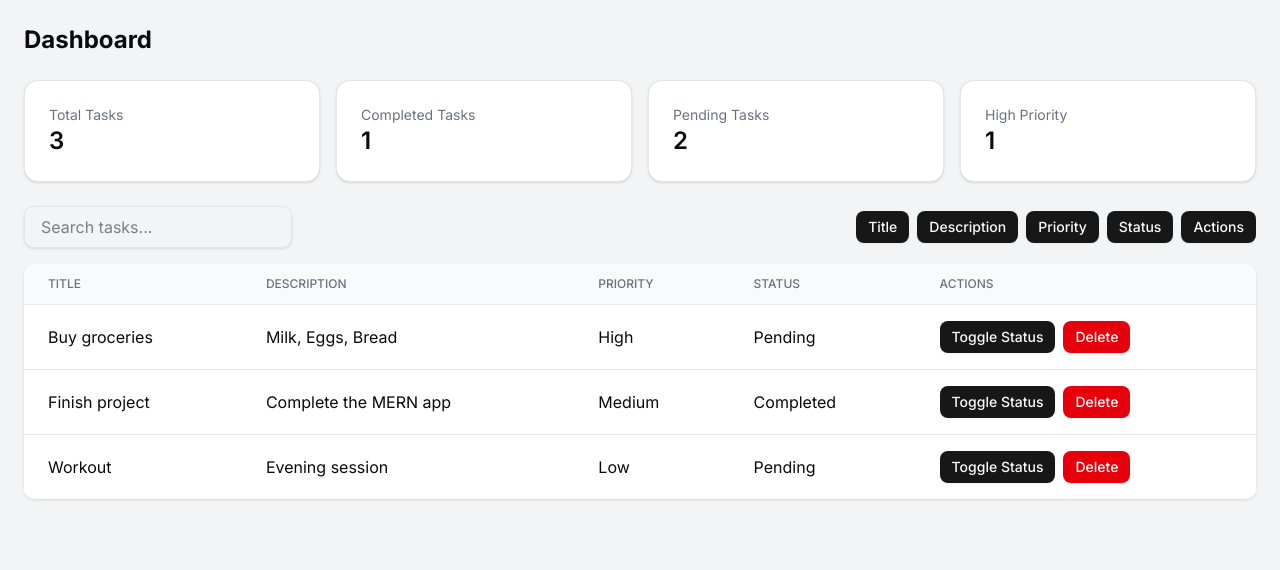
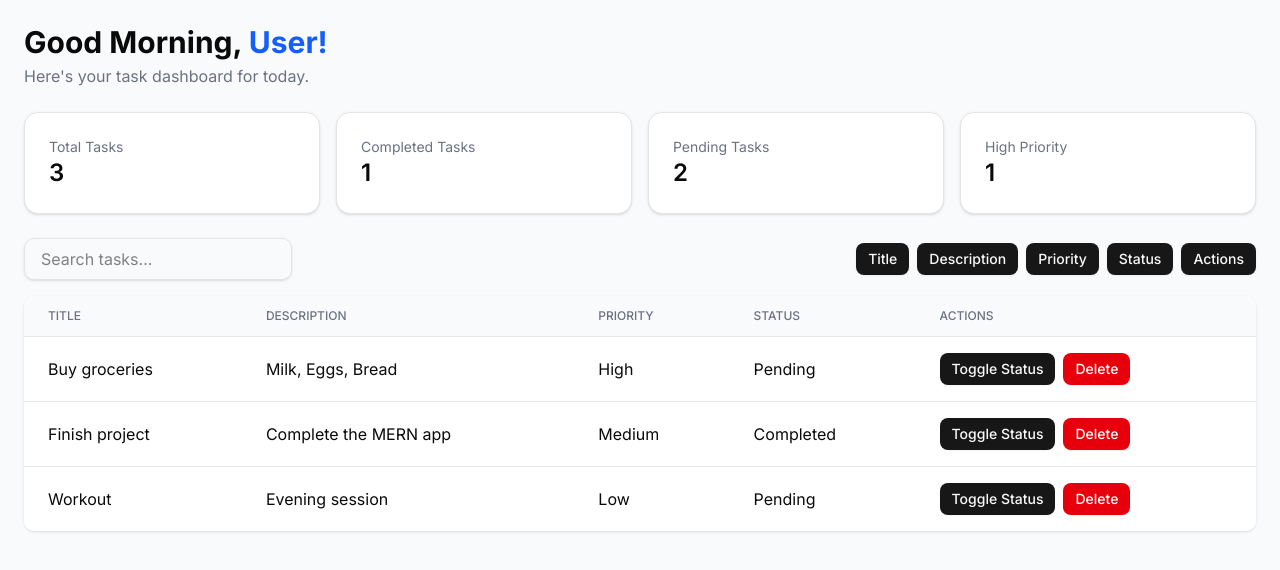
Before and after one commit to mayur-huptechweb/to-do-app, a React (Vite) app in the folder frontend/: page / in a window 1280 px wide. Shown: the top 570 px of the page. Built offline with nearby package versions, Linux system fonts and the light colour scheme.

Commit message:
separate app in components

```diff
--- /dev/null
+++ b/frontend/src/components/SearchAndColumnToggle.jsx
@@ -0,0 +1,34 @@
+import { Button } from "@/components/ui/button";
+
+const SearchAndColumnToggle = ({ search, setSearch, visibleColumns, setVisibleColumns }) => {
+  return (
+    <div className="flex flex-col md:flex-row md:items-center md:justify-between mb-4">
+      <input
+        type="text"
+        placeholder="Search tasks..."
+        value={search}
+        onChange={(e) => setSearch(e.target.value)}
+        className="px-4 py-2 border rounded-lg shadow-sm focus:ring-2 focus:ring-blue-500 mb-2 md:mb-0"
+      />
+      <div className="flex space-x-2">
+        {Object.keys(visibleColumns).map((col) => (
+          <Button
+            key={col}
+            size="sm"
+            variant={visibleColumns[col] ? "default" : "outline"}
+            onClick={() =>
+              setVisibleColumns({
+                ...visibleColumns,
+                [col]: !visibleColumns[col],
+              })
+            }
+          >
+            {col.charAt(0).toUpperCase() + col.slice(1)}
+          </Button>
+        ))}
+      </div>
+    </div>
+  );
+};
+
+export default SearchAndColumnToggle;
--- /dev/null
+++ b/frontend/src/components/StatsCards.jsx
@@ -0,0 +1,18 @@
+import { Card, CardContent } from "@/components/ui/card";
+
+const StatsCards = ({ stats }) => {
+  return (
+    <div className="grid grid-cols-1 sm:grid-cols-2 lg:grid-cols-4 gap-4 mb-6">
+      {stats.map((stat) => (
+        <Card key={stat.label} className="bg-white shadow">
+          <CardContent>
+            <h2 className="text-sm text-gray-500">{stat.label}</h2>
+            <p className="text-2xl font-semibold">{stat.value}</p>
+          </CardContent>
+        </Card>
+      ))}
+    </div>
+  );
+};
+
+export default StatsCards;
--- /dev/null
+++ b/frontend/src/components/TasksTable.jsx
@@ -0,0 +1,38 @@
+import { Button } from "@/components/ui/button";
+
+const TasksTable = ({ tasks, visibleColumns, handleDelete, handleToggleStatus }) => {
+  return (
+    <div className="overflow-x-auto bg-white shadow rounded-lg">
+      <table className="min-w-full divide-y divide-gray-200">
+        <thead className="bg-gray-50">
+          <tr>
+            {visibleColumns.title && <th className="px-6 py-3 text-left text-xs font-medium text-gray-500 uppercase">Title</th>}
+            {visibleColumns.description && <th className="px-6 py-3 text-left text-xs font-medium text-gray-500 uppercase">Description</th>}
+            {visibleColumns.priority && <th className="px-6 py-3 text-left text-xs font-medium text-gray-500 uppercase">Priority</th>}
+            {visibleColumns.status && <th className="px-6 py-3 text-left text-xs font-medium text-gray-500 uppercase">Status</th>}
+            {visibleColumns.actions && <th className="px-6 py-3 text-left text-xs font-medium text-gray-500 uppercase">Actions</th>}
+          </tr>
+        </thead>
+        <tbody className="bg-white divide-y divide-gray-200">
+          {tasks.map((task) => (
+            <tr key={task.id}>
+              {visibleColumns.title && <td className="px-6 py-4">{task.title}</td>}
+              {visibleColumns.description && <td className="px-6 py-4">{task.description}</td>}
+              {visibleColumns.priority && <td className="px-6 py-4">{task.priority}</td>}
+              {visibleColumns.status && <td className="px-6 py-4">{task.status}</td>}
+              {visibleColumns.actions && (
+                <td className="px-6 py-4 space-x-2">
+                  <Button size="sm" onClick={() => handleToggleStatus(task.id)}>Toggle Status</Button>
+                  <Button size="sm" variant="destructive" onClick={() => handleDelete(task.id)}>Delete</Button>
+                </td>
+              )}
+            </tr>
+          ))}
+        </tbody>
+      </table>
+      {tasks.length === 0 && <p className="p-4 text-center text-gray-500">No tasks found.</p>}
+    </div>
+  );
+};
+
+export default TasksTable;
--- a/frontend/src/pages/App.jsx
+++ b/frontend/src/pages/App.jsx
@@ -1,205 +1,82 @@
 import { useState, useEffect } from "react";
-import { Card, CardHeader, CardTitle, CardContent } from "@/components/ui/card";
-import { Button } from "@/components/ui/button";
 import { toast } from "sonner";
+import StatsCards from "@/components/StatsCards";
+import SearchAndColumnToggle from "@/components/SearchAndColumnToggle";
+import TasksTable from "@/components/TasksTable";
 
-// Example tasks data (replace with API later)
+// Example tasks data
 const initialTasks = [
-  {
-    id: 1,
-    title: "Buy groceries",
-    description: "Milk, Eggs, Bread",
-    priority: "High",
-    status: "Pending",
-  },
-  {
-    id: 2,
-    title: "Finish project",
-    description: "Complete the MERN app",
-    priority: "Medium",
-    status: "Completed",
-  },
-  {
-    id: 3,
-    title: "Workout",
-    description: "Evening session",
-    priority: "Low",
-    status: "Pending",
-  },
+  { id: 1, title: "Buy groceries", description: "Milk, Eggs, Bread", priority: "High", status: "Pending" },
+  { id: 2, title: "Finish project", description: "Complete the MERN app", priority: "Medium", status: "Completed" },
+  { id: 3, title: "Workout", description: "Evening session", priority: "Low", status: "Pending" },
 ];
 
 function App() {
   const [tasks, setTasks] = useState(initialTasks);
   const [search, setSearch] = useState("");
-  const [visibleColumns, setVisibleColumns] = useState({
-    title: true,
-    description: true,
-    priority: true,
-    status: true,
-    actions: true,
-  });
+  const [visibleColumns, setVisibleColumns] = useState({ title: true, description: true, priority: true, status: true, actions: true });
+  const [greeting, setGreeting] = useState("");
 
   useEffect(() => {
     document.title = "Dashboard";
+
+    // Dynamic greeting based on time
+    const hour = new Date().getHours();
+    if (hour < 12) setGreeting("Good Morning");
+    else if (hour < 18) setGreeting("Good Afternoon");
+    else setGreeting("Good Evening");
   }, []);
 
-  // Filtered tasks based on search
   const filteredTasks = tasks.filter(
     (task) =>
       task.title.toLowerCase().includes(search.toLowerCase()) ||
       task.description.toLowerCase().includes(search.toLowerCase())
   );
 
-  // Stats calculation
-  const totalTasks = tasks.length;
-  const completedTasks = tasks.filter((t) => t.status === "Completed").length;
-  const pendingTasks = tasks.filter((t) => t.status === "Pending").length;
-  const highPriorityTasks = tasks.filter((t) => t.priority === "High").length;
+  const stats = [
+    { label: "Total Tasks", value: tasks.length },
+    { label: "Completed Tasks", value: tasks.filter(t => t.status === "Completed").length },
+    { label: "Pending Tasks", value: tasks.filter(t => t.status === "Pending").length },
+    { label: "High Priority", value: tasks.filter(t => t.priority === "High").length },
+  ];
 
-  // Action handlers
   const handleDelete = (id) => {
-    setTasks(tasks.filter((t) => t.id !== id));
+    setTasks(tasks.filter(t => t.id !== id));
     toast.success("Task deleted!");
   };
 
   const handleToggleStatus = (id) => {
-    setTasks(
-      tasks.map((t) =>
-        t.id === id
-          ? { ...t, status: t.status === "Pending" ? "Completed" : "Pending" }
-          : t
-      )
-    );
+    setTasks(tasks.map(t => t.id === id ? { ...t, status: t.status === "Pending" ? "Completed" : "Pending" } : t));
     toast.success("Task status updated!");
   };
 
   return (
-    <div className="p-6 bg-gray-100 min-h-screen">
-      <h1 className="text-2xl font-bold mb-6">Dashboard</h1>
+    <div className="bg-gray-50 min-h-screen p-6">
+      {/* Center content with max width */}
+      <div className="max-w-7xl mx-auto">
+        {/* Greeting */}
+        <div className="mb-6">
+          <h1 className="text-3xl font-bold">
+            {greeting}, <span className="text-blue-600">User!</span>
+          </h1>
+          <p className="text-gray-500 text-md mt-1">Here's your task dashboard for today.</p>
+        </div>
 
-      {/* Stats Cards */}
-      <div className="grid grid-cols-1 sm:grid-cols-2 lg:grid-cols-4 gap-4 mb-6">
-        <Card className="bg-white shadow">
-          <CardContent>
-            <h2 className="text-sm text-gray-500">Total Tasks</h2>
-            <p className="text-2xl font-semibold">{totalTasks}</p>
-          </CardContent>
-        </Card>
-        <Card className="bg-white shadow">
-          <CardContent>
-            <h2 className="text-sm text-gray-500">Completed Tasks</h2>
-            <p className="text-2xl font-semibold">{completedTasks}</p>
-          </CardContent>
-        </Card>
-        <Card className="bg-white shadow">
-          <CardContent>
-            <h2 className="text-sm text-gray-500">Pending Tasks</h2>
-            <p className="text-2xl font-semibold">{pendingTasks}</p>
-          </CardContent>
-        </Card>
-        <Card className="bg-white shadow">
-          <CardContent>
-            <h2 className="text-sm text-gray-500">High Priority</h2>
-            <p className="text-2xl font-semibold">{highPriorityTasks}</p>
-          </CardContent>
-        </Card>
-      </div>
+        <StatsCards stats={stats} />
 
-      {/* Search & Column Toggle */}
-      <div className="flex flex-col md:flex-row md:items-center md:justify-between mb-4">
-        <input
-          type="text"
-          placeholder="Search tasks..."
-          value={search}
-          onChange={(e) => setSearch(e.target.value)}
-          className="px-4 py-2 border rounded-lg shadow-sm focus:ring-2 focus:ring-blue-500 mb-2 md:mb-0"
+        <SearchAndColumnToggle
+          search={search}
+          setSearch={setSearch}
+          visibleColumns={visibleColumns}
+          setVisibleColumns={setVisibleColumns}
         />
-        <div className="flex space-x-2">
-          {Object.keys(visibleColumns).map((col) => (
-            <Button
-              key={col}
-              size="sm"
-              variant={visibleColumns[col] ? "default" : "outline"}
-              onClick={() =>
-                setVisibleColumns({
-                  ...visibleColumns,
-                  [col]: !visibleColumns[col],
-                })
-              }
-            >
-              {col.charAt(0).toUpperCase() + col.slice(1)}
-            </Button>
-          ))}
-        </div>
-      </div>
 
-      {/* Tasks Table */}
-      <div className="overflow-x-auto bg-white shadow rounded-lg">
-        <table className="min-w-full divide-y divide-gray-200">
-          <thead className="bg-gray-50">
-            <tr>
-              {visibleColumns.title && (
-                <th className="px-6 py-3 text-left text-xs font-medium text-gray-500 uppercase">
-                  Title
-                </th>
-              )}
-              {visibleColumns.description && (
-                <th className="px-6 py-3 text-left text-xs font-medium text-gray-500 uppercase">
-                  Description
-                </th>
-              )}
-              {visibleColumns.priority && (
-                <th className="px-6 py-3 text-left text-xs font-medium text-gray-500 uppercase">
-                  Priority
-                </th>
-              )}
-              {visibleColumns.status && (
-                <th className="px-6 py-3 text-left text-xs font-medium text-gray-500 uppercase">
-                  Status
-                </th>
-              )}
-              {visibleColumns.actions && (
-                <th className="px-6 py-3 text-left text-xs font-medium text-gray-500 uppercase">
-                  Actions
-                </th>
-              )}
-            </tr>
-          </thead>
-          <tbody className="bg-white divide-y divide-gray-200">
-            {filteredTasks.map((task) => (
-              <tr key={task.id}>
-                {visibleColumns.title && <td className="px-6 py-4">{task.title}</td>}
-                {visibleColumns.description && <td className="px-6 py-4">{task.description}</td>}
-                {visibleColumns.priority && (
-                  <td className="px-6 py-4">{task.priority}</td>
-                )}
-                {visibleColumns.status && (
-                  <td className="px-6 py-4">{task.status}</td>
-                )}
-                {visibleColumns.actions && (
-                  <td className="px-6 py-4 space-x-2">
-                    <Button
-                      size="sm"
-                      onClick={() => handleToggleStatus(task.id)}
-                    >
-                      Toggle Status
-                    </Button>
-                    <Button
-                      size="sm"
-                      variant="destructive"
-                      onClick={() => handleDelete(task.id)}
-                    >
-                      Delete
-                    </Button>
-                  </td>
-                )}
-              </tr>
-            ))}
-          </tbody>
-        </table>
-        {filteredTasks.length === 0 && (
-          <p className="p-4 text-center text-gray-500">No tasks found.</p>
-        )}
+        <TasksTable
+          tasks={filteredTasks}
+          visibleColumns={visibleColumns}
+          handleDelete={handleDelete}
+          handleToggleStatus={handleToggleStatus}
+        />
       </div>
     </div>
   );
```
